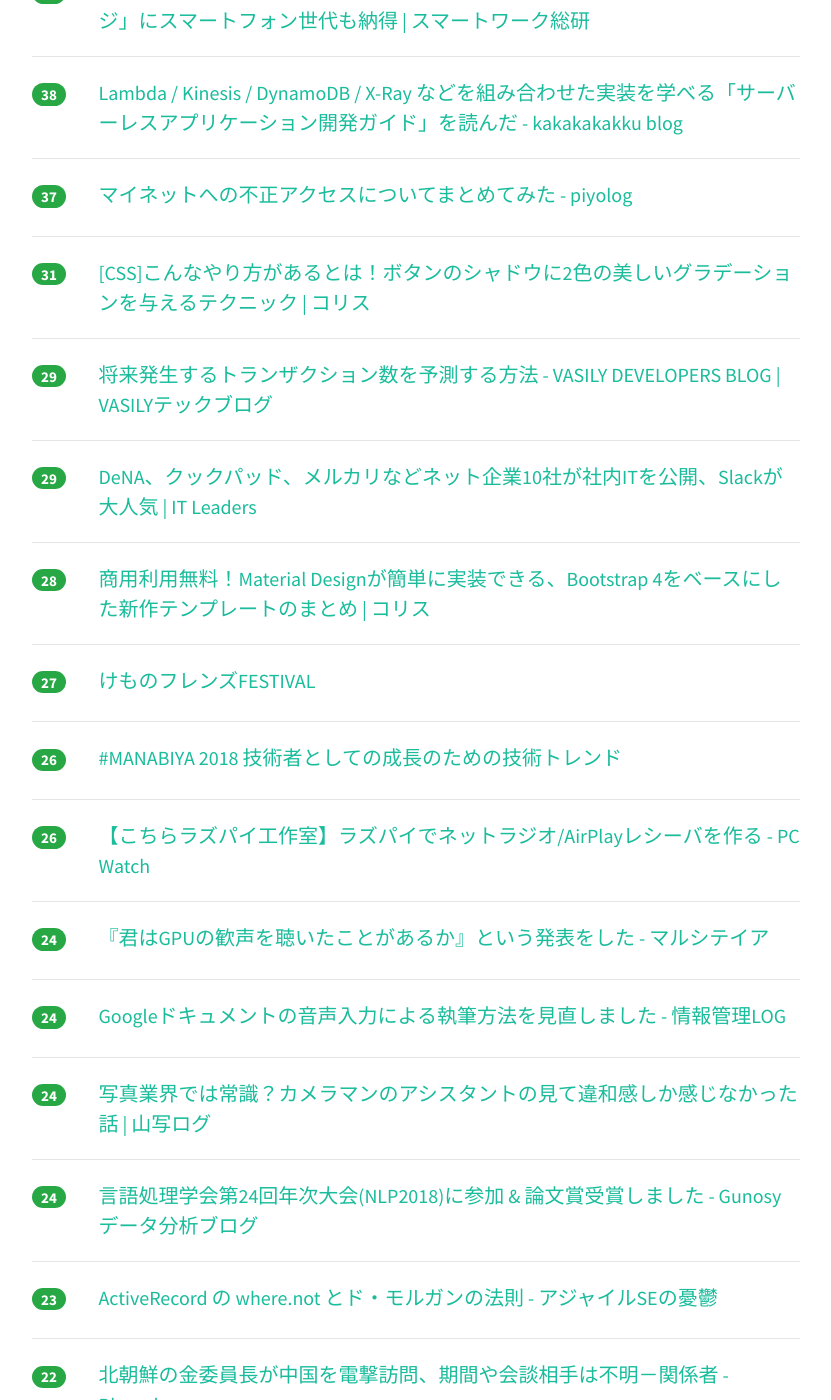
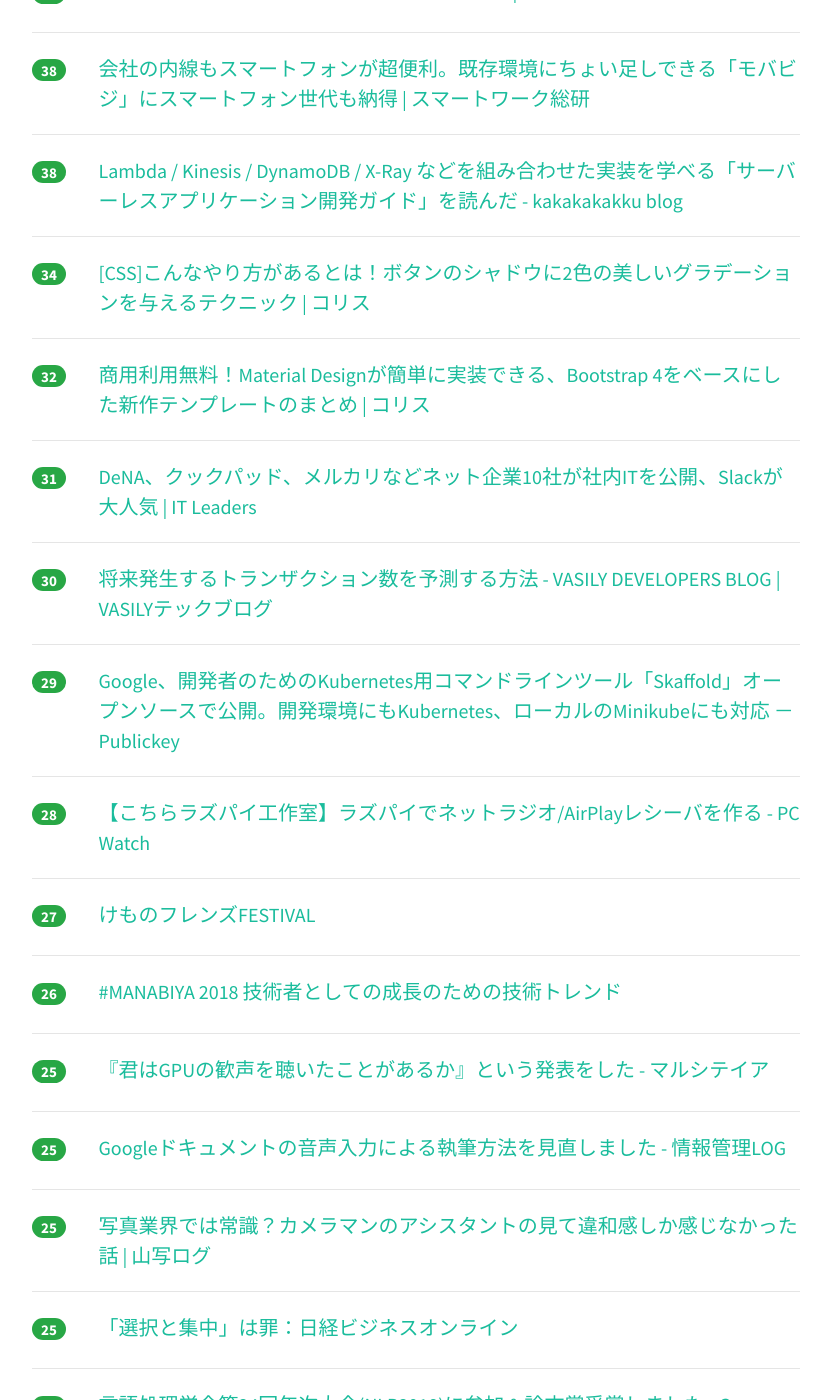
Before and after one commit to yatta47/hatena-matome-site, a Jekyll site: the page built from _posts/2018-03-27-hatena.md, in a window 1280 px wide and 1400 px high, scrolled down 1857 px. Shown: the whole window, without its empty margins (224-1055 px from the left). Built offline with Jekyll 4.4.1, drawn with Linux system fonts in a browser that asks for light colours; nearby versions of some CDN libraries; some of the changed text lies outside the part shown.

Commit message:
Updated 2018-03-27

```diff
--- a/_posts/2018-03-27-hatena.md
+++ b/_posts/2018-03-27-hatena.md
@@ -1,28 +1,28 @@
 ---
 layout: post
 title:  "2018-03-27 はてぶIT"
-date:   2018-03-27 15:01:41
+date:   2018-03-27 16:03:32
 tags: [it-hotentry]
 ---
-40 件のデータあり
+44 件のデータあり
 
 <hr><div class="row">
-<div class="col-1"><span class="badge badge-pill badge-success h2">171</span></div>
+<div class="col-1"><span class="badge badge-pill badge-success h2">220</span></div>
 <div class="col-11"><a href='https://smhn.info/201803-sony-bravia-on-business' target='_blank'>ソニー、NHKやテレビの映らないBRAVIA発表。 – すまほん!!</a></div>
 </div>
 <hr>
 <div class="row">
-<div class="col-1"><span class="badge badge-pill badge-success h2">150</span></div>
+<div class="col-1"><span class="badge badge-pill badge-success h2">195</span></div>
 <div class="col-11"><a href='http://uxmilk.jp/70576' target='_blank'>メールアドレスの確認フィールドをなくすべき理由 | UX MILK</a></div>
 </div>
 <hr>
 <div class="row">
-<div class="col-1"><span class="badge badge-pill badge-success h2">132</span></div>
+<div class="col-1"><span class="badge badge-pill badge-success h2">136</span></div>
 <div class="col-11"><a href='https://webtan.impress.co.jp/e/2018/03/27/28811' target='_blank'>グーグルがMFIへの切り替えを正式に開始！ 準備ができたサイトから順次。SCへの通知も | 編集長ブログ―安田英久 | Web担当者Forum</a></div>
 </div>
 <hr>
 <div class="row">
-<div class="col-1"><span class="badge badge-pill badge-success h2">94</span></div>
+<div class="col-1"><span class="badge badge-pill badge-success h2">99</span></div>
 <div class="col-11"><a href='https://www.suzukikenichi.com/blog/google-rolling-out-mobile-first-indexing/' target='_blank'>Google、モバイルファーストインデックスを本格展開、準備が整ったサイトから移行（ただしアルゴリズム更新ではないので注意！） | 海外SEO情報ブログ</a></div>
 </div>
 <hr>
@@ -32,33 +32,48 @@ tags: [it-hotentry]
 </div>
 <hr>
 <div class="row">
-<div class="col-1"><span class="badge badge-pill badge-success h2">74</span></div>
+<div class="col-1"><span class="badge badge-pill badge-success h2">76</span></div>
 <div class="col-11"><a href='http://tech.appbrew.io/entry/2018/03/26/171150' target='_blank'>スタートアップでも出来る分析基盤 - AppBrew tech blog</a></div>
 </div>
 <hr>
 <div class="row">
-<div class="col-1"><span class="badge badge-pill badge-success h2">71</span></div>
+<div class="col-1"><span class="badge badge-pill badge-success h2">76</span></div>
+<div class="col-11"><a href='https://cloudplatform-jp.googleblog.com/2018/03/automl-vision-in-action-from-ramen-to-branded-goods.html' target='_blank'>Google Cloud Platform Japan 公式ブログ: ラーメン二郎とブランド品で AutoML Vision の認識性能を試す</a></div>
+</div>
+<hr>
+<div class="row">
+<div class="col-1"><span class="badge badge-pill badge-success h2">73</span></div>
 <div class="col-11"><a href='https://r.nikkei.com/article/DGXMZO28578370W8A320C1CC1000?s=3' target='_blank'>パスワード「頻繁に変更はNG」　総務省が方針転換: 日本経済新聞</a></div>
 </div>
 <hr>
 <div class="row">
-<div class="col-1"><span class="badge badge-pill badge-success h2">66</span></div>
+<div class="col-1"><span class="badge badge-pill badge-success h2">70</span></div>
 <div class="col-11"><a href='https://sbfl.net/blog/2018/03/24/readable-javascript-code/' target='_blank'>他人に読んでもらうJavaScriptコードを書くために</a></div>
 </div>
 <hr>
 <div class="row">
-<div class="col-1"><span class="badge badge-pill badge-success h2">63</span></div>
+<div class="col-1"><span class="badge badge-pill badge-success h2">69</span></div>
+<div class="col-11"><a href='https://webmaster-ja.googleblog.com/2018/03/rolling-out-mobile-first-indexing.html' target='_blank'>Google ウェブマスター向け公式ブログ: モバイル ファースト インデックスを開始します</a></div>
+</div>
+<hr>
+<div class="row">
+<div class="col-1"><span class="badge badge-pill badge-success h2">66</span></div>
 <div class="col-11"><a href='http://www.publickey1.jp/blog/18/dockerarukas.html' target='_blank'>Dockerコンテナのホスティングサービス「Arukas」、さくらインターネットが正式版スタート。無料プランも提供 － Publickey</a></div>
 </div>
 <hr>
 <div class="row">
-<div class="col-1"><span class="badge badge-pill badge-success h2">61</span></div>
-<div class="col-11"><a href='https://webmaster-ja.googleblog.com/2018/03/rolling-out-mobile-first-indexing.html' target='_blank'>Google ウェブマスター向け公式ブログ: モバイル ファースト インデックスを開始します</a></div>
+<div class="col-1"><span class="badge badge-pill badge-success h2">63</span></div>
+<div class="col-11"><a href='https://type.jp/et/feature/6678' target='_blank'>著名Pythonista清水川貴之氏が語る「独学プログラマー」が陥る落とし穴の回避法 - エンジニアtype | 転職＠type</a></div>
 </div>
 <hr>
 <div class="row">
-<div class="col-1"><span class="badge badge-pill badge-success h2">60</span></div>
-<div class="col-11"><a href='https://type.jp/et/feature/6678' target='_blank'>著名Pythonista清水川貴之氏が語る「独学プログラマー」が陥る落とし穴の回避法 - エンジニアtype | 転職＠type</a></div>
+<div class="col-1"><span class="badge badge-pill badge-success h2">59</span></div>
+<div class="col-11"><a href='https://gigazine.net/news/20180327-history-of-pippin-atmark/' target='_blank'>世界で最も売れなかったゲーム機「ピピンアットマーク」はどうして失敗してしまったのか？ - GIGAZINE</a></div>
+</div>
+<hr>
+<div class="row">
+<div class="col-1"><span class="badge badge-pill badge-success h2">55</span></div>
+<div class="col-11"><a href='http://careerhack.en-japan.com/report/detail/938' target='_blank'>「光本勇介」解体新書。ヒットプロダクトを生む7つの鉄則 | CAREER HACK</a></div>
 </div>
 <hr>
 <div class="row">
@@ -67,22 +82,12 @@ tags: [it-hotentry]
 </div>
 <hr>
 <div class="row">
-<div class="col-1"><span class="badge badge-pill badge-success h2">50</span></div>
-<div class="col-11"><a href='https://cloudplatform-jp.googleblog.com/2018/03/automl-vision-in-action-from-ramen-to-branded-goods.html' target='_blank'>Google Cloud Platform Japan 公式ブログ: ラーメン二郎とブランド品で AutoML Vision の認識性能を試す</a></div>
+<div class="col-1"><span class="badge badge-pill badge-success h2">43</span></div>
+<div class="col-11"><a href='http://d.hatena.ne.jp/Kango/20180326/1522090366' target='_blank'>マイネットへの不正アクセスについてまとめてみた - piyolog</a></div>
 </div>
 <hr>
 <div class="row">
-<div class="col-1"><span class="badge badge-pill badge-success h2">44</span></div>
-<div class="col-11"><a href='http://careerhack.en-japan.com/report/detail/938' target='_blank'>「光本勇介」解体新書。ヒットプロダクトを生む7つの鉄則 | CAREER HACK</a></div>
-</div>
-<hr>
-<div class="row">
-<div class="col-1"><span class="badge badge-pill badge-success h2">43</span></div>
-<div class="col-11"><a href='https://gigazine.net/news/20180327-history-of-pippin-atmark/' target='_blank'>世界で最も売れなかったゲーム機「ピピンアットマーク」はどうして失敗してしまったのか？ - GIGAZINE</a></div>
-</div>
-<hr>
-<div class="row">
-<div class="col-1"><span class="badge badge-pill badge-success h2">40</span></div>
+<div class="col-1"><span class="badge badge-pill badge-success h2">41</span></div>
 <div class="col-11"><a href='https://www.lifehacker.jp/2018/03/action_habit_5technic.html' target='_blank'>新しい行動を習慣にするためのテクニック5つ | ライフハッカー［日本版］</a></div>
 </div>
 <hr>
@@ -97,28 +102,33 @@ tags: [it-hotentry]
 </div>
 <hr>
 <div class="row">
-<div class="col-1"><span class="badge badge-pill badge-success h2">37</span></div>
-<div class="col-11"><a href='http://d.hatena.ne.jp/Kango/20180326/1522090366' target='_blank'>マイネットへの不正アクセスについてまとめてみた - piyolog</a></div>
+<div class="col-1"><span class="badge badge-pill badge-success h2">34</span></div>
+<div class="col-11"><a href='https://coliss.com/articles/build-websites/operation/css/gradient-shadow-in-pure-css.html' target='_blank'>[CSS]こんなやり方があるとは！ボタンのシャドウに2色の美しいグラデーションを与えるテクニック | コリス</a></div>
+</div>
+<hr>
+<div class="row">
+<div class="col-1"><span class="badge badge-pill badge-success h2">32</span></div>
+<div class="col-11"><a href='https://coliss.com/articles/build-websites/operation/work/material-design-for-bootstrap4.html' target='_blank'>商用利用無料！Material Designが簡単に実装できる、Bootstrap 4をベースにした新作テンプレートのまとめ | コリス</a></div>
 </div>
 <hr>
 <div class="row">
 <div class="col-1"><span class="badge badge-pill badge-success h2">31</span></div>
-<div class="col-11"><a href='https://coliss.com/articles/build-websites/operation/css/gradient-shadow-in-pure-css.html' target='_blank'>[CSS]こんなやり方があるとは！ボタンのシャドウに2色の美しいグラデーションを与えるテクニック | コリス</a></div>
+<div class="col-11"><a href='https://it.impressbm.co.jp/articles/-/15862' target='_blank'>DeNA、クックパッド、メルカリなどネット企業10社が社内ITを公開、Slackが大人気 | IT Leaders</a></div>
 </div>
 <hr>
 <div class="row">
-<div class="col-1"><span class="badge badge-pill badge-success h2">29</span></div>
+<div class="col-1"><span class="badge badge-pill badge-success h2">30</span></div>
 <div class="col-11"><a href='http://tech.vasily.jp/entry/lifetimes' target='_blank'>将来発生するトランザクション数を予測する方法 - VASILY DEVELOPERS BLOG | VASILYテックブログ</a></div>
 </div>
 <hr>
 <div class="row">
 <div class="col-1"><span class="badge badge-pill badge-success h2">29</span></div>
-<div class="col-11"><a href='https://it.impressbm.co.jp/articles/-/15862' target='_blank'>DeNA、クックパッド、メルカリなどネット企業10社が社内ITを公開、Slackが大人気 | IT Leaders</a></div>
+<div class="col-11"><a href='http://www.publickey1.jp/blog/18/googlekubernetesskaffoldkubernetesminikube.html' target='_blank'>Google、開発者のためのKubernetes用コマンドラインツール「Skaffold」オープンソースで公開。開発環境にもKubernetes、ローカルのMinikubeにも対応 － Publickey</a></div>
 </div>
 <hr>
 <div class="row">
 <div class="col-1"><span class="badge badge-pill badge-success h2">28</span></div>
-<div class="col-11"><a href='https://coliss.com/articles/build-websites/operation/work/material-design-for-bootstrap4.html' target='_blank'>商用利用無料！Material Designが簡単に実装できる、Bootstrap 4をベースにした新作テンプレートのまとめ | コリス</a></div>
+<div class="col-11"><a href='https://pc.watch.impress.co.jp/docs/column/raspberrypi/1112206.html' target='_blank'>【こちらラズパイ工作室】ラズパイでネットラジオ/AirPlayレシーバを作る - PC Watch</a></div>
 </div>
 <hr>
 <div class="row">
@@ -132,33 +142,43 @@ tags: [it-hotentry]
 </div>
 <hr>
 <div class="row">
-<div class="col-1"><span class="badge badge-pill badge-success h2">26</span></div>
-<div class="col-11"><a href='https://pc.watch.impress.co.jp/docs/column/raspberrypi/1112206.html' target='_blank'>【こちらラズパイ工作室】ラズパイでネットラジオ/AirPlayレシーバを作る - PC Watch</a></div>
+<div class="col-1"><span class="badge badge-pill badge-success h2">25</span></div>
+<div class="col-11"><a href='http://blog.gmork.in/entry/veda-kyotojs14' target='_blank'>『君はGPUの歓声を聴いたことがあるか』という発表をした - マルシテイア</a></div>
+</div>
+<hr>
+<div class="row">
+<div class="col-1"><span class="badge badge-pill badge-success h2">25</span></div>
+<div class="col-11"><a href='http://hokoxjouhou.blog105.fc2.com/blog-entry-1140.html' target='_blank'>Googleドキュメントの音声入力による執筆方法を見直しました - 情報管理LOG</a></div>
+</div>
+<hr>
+<div class="row">
+<div class="col-1"><span class="badge badge-pill badge-success h2">25</span></div>
+<div class="col-11"><a href='https://yamasha-log.net/why/' target='_blank'>写真業界では常識？カメラマンのアシスタントの見て違和感しか感じなかった話 | 山写ログ</a></div>
+</div>
+<hr>
+<div class="row">
+<div class="col-1"><span class="badge badge-pill badge-success h2">25</span></div>
+<div class="col-11"><a href='http://business.nikkeibp.co.jp/atcl/report/16/030900211/032200002/' target='_blank'>「選択と集中」は罪：日経ビジネスオンライン</a></div>
+</div>
+<hr>
+<div class="row">
+<div class="col-1"><span class="badge badge-pill badge-success h2">25</span></div>
+<div class="col-11"><a href='http://data.gunosy.io/entry/nlp2018' target='_blank'>言語処理学会第24回年次大会(NLP2018)に参加 & 論文賞受賞しました - Gunosyデータ分析ブログ</a></div>
 </div>
 <hr>
 <div class="row">
 <div class="col-1"><span class="badge badge-pill badge-success h2">24</span></div>
-<div class="col-11"><a href='http://blog.gmork.in/entry/veda-kyotojs14' target='_blank'>『君はGPUの歓声を聴いたことがあるか』という発表をした - マルシテイア</a></div>
-</div>
-<hr>
-<div class="row">
-<div class="col-1"><span class="badge badge-pill badge-success h2">24</span></div>
-<div class="col-11"><a href='http://hokoxjouhou.blog105.fc2.com/blog-entry-1140.html' target='_blank'>Googleドキュメントの音声入力による執筆方法を見直しました - 情報管理LOG</a></div>
-</div>
-<hr>
-<div class="row">
-<div class="col-1"><span class="badge badge-pill badge-success h2">24</span></div>
-<div class="col-11"><a href='https://yamasha-log.net/why/' target='_blank'>写真業界では常識？カメラマンのアシスタントの見て違和感しか感じなかった話 | 山写ログ</a></div>
-</div>
-<hr>
-<div class="row">
-<div class="col-1"><span class="badge badge-pill badge-success h2">24</span></div>
-<div class="col-11"><a href='http://data.gunosy.io/entry/nlp2018' target='_blank'>言語処理学会第24回年次大会(NLP2018)に参加 & 論文賞受賞しました - Gunosyデータ分析ブログ</a></div>
+<div class="col-11"><a href='http://sinsoku.hatenablog.com/entry/2018/03/26/192003' target='_blank'>ActiveRecord の where.not とド・モルガンの法則 - アジャイルSEの憂鬱</a></div>
 </div>
 <hr>
 <div class="row">
 <div class="col-1"><span class="badge badge-pill badge-success h2">23</span></div>
-<div class="col-11"><a href='http://sinsoku.hatenablog.com/entry/2018/03/26/192003' target='_blank'>ActiveRecord の where.not とド・モルガンの法則 - アジャイルSEの憂鬱</a></div>
+<div class="col-11"><a href='https://parashuto.com/rriver/development/position-sticky' target='_blank'>position: stickyの面白い使い方と使用時の注意点 | Rriver</a></div>
+</div>
+<hr>
+<div class="row">
+<div class="col-1"><span class="badge badge-pill badge-success h2">22</span></div>
+<div class="col-11"><a href='https://togetter.com/li/1212450' target='_blank'>プログラムのエラーが出ることを怖がる学生さんたち - Togetter</a></div>
 </div>
 <hr>
 <div class="row">
@@ -167,13 +187,8 @@ tags: [it-hotentry]
 </div>
 <hr>
 <div class="row">
-<div class="col-1"><span class="badge badge-pill badge-success h2">22</span></div>
-<div class="col-11"><a href='https://parashuto.com/rriver/development/position-sticky' target='_blank'>position: stickyの面白い使い方と使用時の注意点 | Rriver</a></div>
-</div>
-<hr>
-<div class="row">
-<div class="col-1"><span class="badge badge-pill badge-success h2">22</span></div>
-<div class="col-11"><a href='http://business.nikkeibp.co.jp/atcl/report/16/030900211/032200002/' target='_blank'>「選択と集中」は罪：日経ビジネスオンライン</a></div>
+<div class="col-1"><span class="badge badge-pill badge-success h2">20</span></div>
+<div class="col-11"><a href='https://anond.hatelabo.jp/20180323232608' target='_blank'>はてなNG (Chromeの拡張) が死んでた</a></div>
 </div>
 <hr>
 <div class="row">
@@ -188,7 +203,7 @@ tags: [it-hotentry]
 <hr>
 <div class="row">
 <div class="col-1"><span class="badge badge-pill badge-success h2">18</span></div>
-<div class="col-11"><a href='https://togetter.com/li/1212450' target='_blank'>プログラムのエラーが出ることを怖がる学生さんたち - Togetter</a></div>
+<div class="col-11"><a href='http://www.itmedia.co.jp/enterprise/articles/1803/27/news061.html' target='_blank'>iOSカメラのQRコード解析にバグ報告、不正サイトに誘導の恐れも - ITmedia エンタープライズ</a></div>
 </div>
 <hr>
 <div class="row">
@@ -202,6 +217,11 @@ tags: [it-hotentry]
 </div>
 <hr>
 <div class="row">
+<div class="col-1"><span class="badge badge-pill badge-success h2">14</span></div>
+<div class="col-11"><a href='http://fnmnl.tv/2018/03/27/50071' target='_blank'>Appleの重役がiTunesの音楽ダウンロードが終了することを認める - FNMNL (フェノメナル)</a></div>
+</div>
+<hr>
+<div class="row">
 <div class="col-1"><span class="badge badge-pill badge-success h2">0</span></div>
 <div class="col-11"><a href='http://d.hatena.ne.jp/nowokay/20180326#1522057325' target='_blank'>Java10のvarをどう使うか - きしだのはてな</a></div>
 </div>
```
